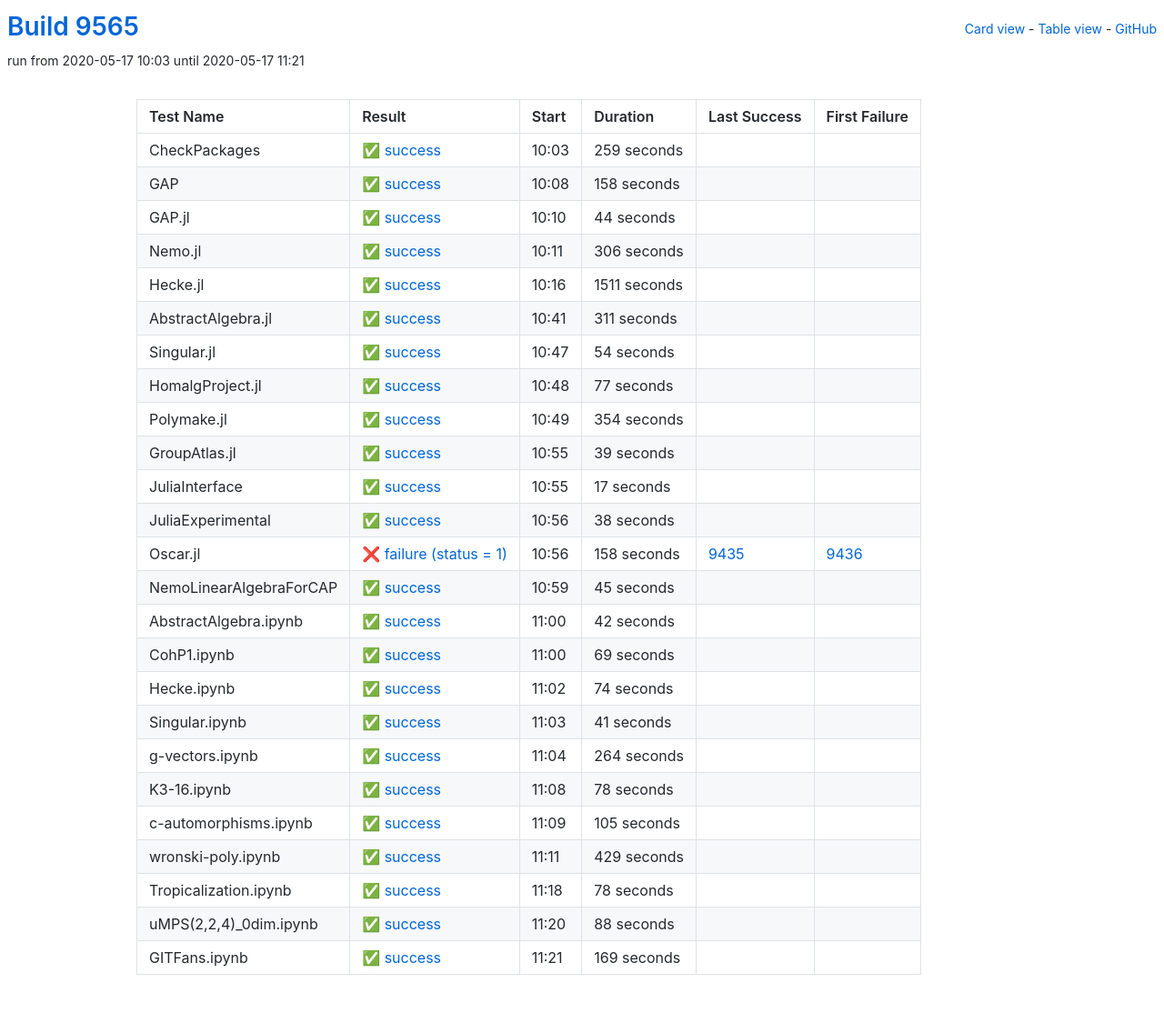
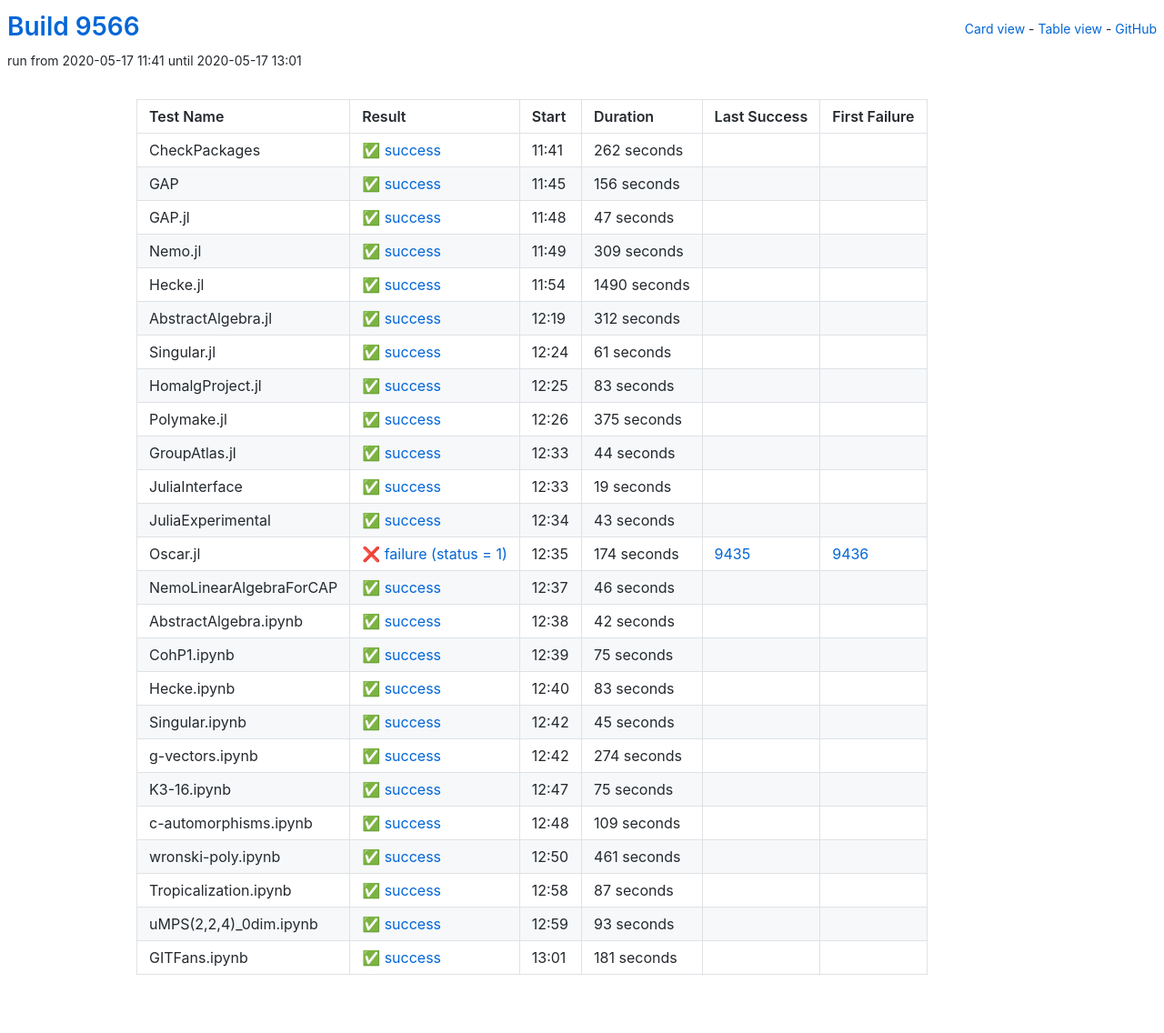
Before and after one commit to oscar-system/oscar-ci-status, a Jekyll site: the page built from table.html, in a window 1280 px wide. Shown: the whole page at 91% size. Built offline with Jekyll 4.4.1, drawn with Linux system fonts in a browser that asks for light colours.

Commit message:
Build 9566

```diff
--- a/_data/ci.yml
+++ b/_data/ci.yml
@@ -1,173 +1,173 @@
-build: 9565
-build_url: https://oscarci.mathematik.uni-kl.de/job/oscar/9565/
+build: 9566
+build_url: https://oscarci.mathematik.uni-kl.de/job/oscar/9566/
 job: oscar
 tests:
-- duration: 259
+- duration: 262
   exitcode: 0
   first_failure: false
   first_failure_url: null
   id: checkpackages
   last_success: false
   last_success_url: null
-  log: https://oscarci.mathematik.uni-kl.de/job/oscar/9565/artifact/logs/build-9565/CheckPackages.log
+  log: https://oscarci.mathematik.uni-kl.de/job/oscar/9566/artifact/logs/build-9566/CheckPackages.log
   name: CheckPackages
-  start: 2020-05-17 10:03
+  start: 2020-05-17 11:41
   status: success
   success: true
-- duration: 158
+- duration: 156
   exitcode: 0
   first_failure: false
   first_failure_url: null
   id: gap
   last_success: false
   last_success_url: null
-  log: https://oscarci.mathematik.uni-kl.de/job/oscar/9565/artifact/logs/build-9565/GAP.log
+  log: https://oscarci.mathematik.uni-kl.de/job/oscar/9566/artifact/logs/build-9566/GAP.log
   name: GAP
-  start: 2020-05-17 10:08
+  start: 2020-05-17 11:45
+  status: success
+  success: true
+- duration: 47
+  exitcode: 0
+  first_failure: false
+  first_failure_url: null
+  id: gap-jl
+  last_success: false
+  last_success_url: null
+  log: https://oscarci.mathematik.uni-kl.de/job/oscar/9566/artifact/logs/build-9566/GAP.jl.log
+  name: GAP.jl
+  start: 2020-05-17 11:48
+  status: success
+  success: true
+- duration: 309
+  exitcode: 0
+  first_failure: false
+  first_failure_url: null
+  id: nemo-jl
+  last_success: false
+  last_success_url: null
+  log: https://oscarci.mathematik.uni-kl.de/job/oscar/9566/artifact/logs/build-9566/Nemo.jl.log
+  name: Nemo.jl
+  start: 2020-05-17 11:49
+  status: success
+  success: true
+- duration: 1490
+  exitcode: 0
+  first_failure: false
+  first_failure_url: null
+  id: hecke-jl
+  last_success: false
+  last_success_url: null
+  log: https://oscarci.mathematik.uni-kl.de/job/oscar/9566/artifact/logs/build-9566/Hecke.jl.log
+  name: Hecke.jl
+  start: 2020-05-17 11:54
+  status: success
+  success: true
+- duration: 312
+  exitcode: 0
+  first_failure: false
+  first_failure_url: null
+  id: abstractalgebra-jl
+  last_success: false
+  last_success_url: null
+  log: https://oscarci.mathematik.uni-kl.de/job/oscar/9566/artifact/logs/build-9566/AbstractAlgebra.jl.log
+  name: AbstractAlgebra.jl
+  start: 2020-05-17 12:19
+  status: success
+  success: true
+- duration: 61
+  exitcode: 0
+  first_failure: false
+  first_failure_url: null
+  id: singular-jl
+  last_success: false
+  last_success_url: null
+  log: https://oscarci.mathematik.uni-kl.de/job/oscar/9566/artifact/logs/build-9566/Singular.jl.log
+  name: Singular.jl
+  start: 2020-05-17 12:24
+  status: success
+  success: true
+- duration: 83
+  exitcode: 0
+  first_failure: false
+  first_failure_url: null
+  id: homalgproject-jl
+  last_success: false
+  last_success_url: null
+  log: https://oscarci.mathematik.uni-kl.de/job/oscar/9566/artifact/logs/build-9566/HomalgProject.jl.log
+  name: HomalgProject.jl
+  start: 2020-05-17 12:25
+  status: success
+  success: true
+- duration: 375
+  exitcode: 0
+  first_failure: false
+  first_failure_url: null
+  id: polymake-jl
+  last_success: false
+  last_success_url: null
+  log: https://oscarci.mathematik.uni-kl.de/job/oscar/9566/artifact/logs/build-9566/Polymake.jl.log
+  name: Polymake.jl
+  start: 2020-05-17 12:26
   status: success
   success: true
 - duration: 44
   exitcode: 0
   first_failure: false
   first_failure_url: null
-  id: gap-jl
-  last_success: false
-  last_success_url: null
-  log: https://oscarci.mathematik.uni-kl.de/job/oscar/9565/artifact/logs/build-9565/GAP.jl.log
-  name: GAP.jl
-  start: 2020-05-17 10:10
-  status: success
-  success: true
-- duration: 306
-  exitcode: 0
-  first_failure: false
-  first_failure_url: null
-  id: nemo-jl
-  last_success: false
-  last_success_url: null
-  log: https://oscarci.mathematik.uni-kl.de/job/oscar/9565/artifact/logs/build-9565/Nemo.jl.log
-  name: Nemo.jl
-  start: 2020-05-17 10:11
-  status: success
-  success: true
-- duration: 1511
-  exitcode: 0
-  first_failure: false
-  first_failure_url: null
-  id: hecke-jl
-  last_success: false
-  last_success_url: null
-  log: https://oscarci.mathematik.uni-kl.de/job/oscar/9565/artifact/logs/build-9565/Hecke.jl.log
-  name: Hecke.jl
-  start: 2020-05-17 10:16
-  status: success
-  success: true
-- duration: 311
-  exitcode: 0
-  first_failure: false
-  first_failure_url: null
-  id: abstractalgebra-jl
-  last_success: false
-  last_success_url: null
-  log: https://oscarci.mathematik.uni-kl.de/job/oscar/9565/artifact/logs/build-9565/AbstractAlgebra.jl.log
-  name: AbstractAlgebra.jl
-  start: 2020-05-17 10:41
-  status: success
-  success: true
-- duration: 54
-  exitcode: 0
-  first_failure: false
-  first_failure_url: null
-  id: singular-jl
-  last_success: false
-  last_success_url: null
-  log: https://oscarci.mathematik.uni-kl.de/job/oscar/9565/artifact/logs/build-9565/Singular.jl.log
-  name: Singular.jl
-  start: 2020-05-17 10:47
-  status: success
-  success: true
-- duration: 77
-  exitcode: 0
-  first_failure: false
-  first_failure_url: null
-  id: homalgproject-jl
-  last_success: false
-  last_success_url: null
-  log: https://oscarci.mathematik.uni-kl.de/job/oscar/9565/artifact/logs/build-9565/HomalgProject.jl.log
-  name: HomalgProject.jl
-  start: 2020-05-17 10:48
-  status: success
-  success: true
-- duration: 354
-  exitcode: 0
-  first_failure: false
-  first_failure_url: null
-  id: polymake-jl
-  last_success: false
-  last_success_url: null
-  log: https://oscarci.mathematik.uni-kl.de/job/oscar/9565/artifact/logs/build-9565/Polymake.jl.log
-  name: Polymake.jl
-  start: 2020-05-17 10:49
-  status: success
-  success: true
-- duration: 39
-  exitcode: 0
-  first_failure: false
-  first_failure_url: null
   id: groupatlas-jl
   last_success: false
   last_success_url: null
-  log: https://oscarci.mathematik.uni-kl.de/job/oscar/9565/artifact/logs/build-9565/GroupAtlas.jl.log
+  log: https://oscarci.mathematik.uni-kl.de/job/oscar/9566/artifact/logs/build-9566/GroupAtlas.jl.log
   name: GroupAtlas.jl
-  start: 2020-05-17 10:55
+  start: 2020-05-17 12:33
   status: success
   success: true
-- duration: 17
+- duration: 19
   exitcode: 0
   first_failure: false
   first_failure_url: null
   id: juliainterface
   last_success: false
   last_success_url: null
-  log: https://oscarci.mathematik.uni-kl.de/job/oscar/9565/artifact/logs/build-9565/JuliaInterface.log
+  log: https://oscarci.mathematik.uni-kl.de/job/oscar/9566/artifact/logs/build-9566/JuliaInterface.log
   name: JuliaInterface
-  start: 2020-05-17 10:55
+  start: 2020-05-17 12:33
   status: success
   success: true
-- duration: 38
+- duration: 43
   exitcode: 0
   first_failure: false
   first_failure_url: null
   id: juliaexperimental
   last_success: false
   last_success_url: null
-  log: https://oscarci.mathematik.uni-kl.de/job/oscar/9565/artifact/logs/build-9565/JuliaExperimental.log
+  log: https://oscarci.mathematik.uni-kl.de/job/oscar/9566/artifact/logs/build-9566/JuliaExperimental.log
   name: JuliaExperimental
-  start: 2020-05-17 10:56
+  start: 2020-05-17 12:34
   status: success
   success: true
-- duration: 158
+- duration: 174
   exitcode: 1
   first_failure: 9436
   first_failure_url: https://oscarci.mathematik.uni-kl.de/job/oscar/9436/
   id: oscar-jl
   last_success: 9435
   last_success_url: https://oscarci.mathematik.uni-kl.de/job/oscar/9435/
-  log: https://oscarci.mathematik.uni-kl.de/job/oscar/9565/artifact/logs/build-9565/Oscar.jl.log
+  log: https://oscarci.mathematik.uni-kl.de/job/oscar/9566/artifact/logs/build-9566/Oscar.jl.log
   name: Oscar.jl
-  start: 2020-05-17 10:56
+  start: 2020-05-17 12:35
   status: failure
   success: false
-- duration: 45
+- duration: 46
   exitcode: 0
   first_failure: false
   first_failure_url: null
   id: nemolinearalgebraforcap
   last_success: false
   last_success_url: null
-  log: https://oscarci.mathematik.uni-kl.de/job/oscar/9565/artifact/logs/build-9565/NemoLinearAlgebraForCAP.log
+  log: https://oscarci.mathematik.uni-kl.de/job/oscar/9566/artifact/logs/build-9566/NemoLinearAlgebraForCAP.log
   name: NemoLinearAlgebraForCAP
-  start: 2020-05-17 10:59
+  start: 2020-05-17 12:37
   status: success
   success: true
 - duration: 42
@@ -177,128 +177,128 @@ tests:
   id: abstractalgebra-ipynb
   last_success: false
   last_success_url: null
-  log: https://oscarci.mathematik.uni-kl.de/job/oscar/9565/artifact/logs/build-9565/AbstractAlgebra.ipynb.log
+  log: https://oscarci.mathematik.uni-kl.de/job/oscar/9566/artifact/logs/build-9566/AbstractAlgebra.ipynb.log
   name: AbstractAlgebra.ipynb
-  start: 2020-05-17 11:00
+  start: 2020-05-17 12:38
   status: success
   success: true
-- duration: 69
+- duration: 75
   exitcode: 0
   first_failure: false
   first_failure_url: null
   id: cohp1-ipynb
   last_success: false
   last_success_url: null
-  log: https://oscarci.mathematik.uni-kl.de/job/oscar/9565/artifact/logs/build-9565/CohP1.ipynb.log
+  log: https://oscarci.mathematik.uni-kl.de/job/oscar/9566/artifact/logs/build-9566/CohP1.ipynb.log
   name: CohP1.ipynb
-  start: 2020-05-17 11:00
+  start: 2020-05-17 12:39
   status: success
   success: true
-- duration: 74
+- duration: 83
   exitcode: 0
   first_failure: false
   first_failure_url: null
   id: hecke-ipynb
   last_success: false
   last_success_url: null
-  log: https://oscarci.mathematik.uni-kl.de/job/oscar/9565/artifact/logs/build-9565/Hecke.ipynb.log
+  log: https://oscarci.mathematik.uni-kl.de/job/oscar/9566/artifact/logs/build-9566/Hecke.ipynb.log
   name: Hecke.ipynb
-  start: 2020-05-17 11:02
+  start: 2020-05-17 12:40
   status: success
   success: true
-- duration: 41
+- duration: 45
   exitcode: 0
   first_failure: false
   first_failure_url: null
   id: singular-ipynb
   last_success: false
   last_success_url: null
-  log: https://oscarci.mathematik.uni-kl.de/job/oscar/9565/artifact/logs/build-9565/Singular.ipynb.log
+  log: https://oscarci.mathematik.uni-kl.de/job/oscar/9566/artifact/logs/build-9566/Singular.ipynb.log
   name: Singular.ipynb
-  start: 2020-05-17 11:03
+  start: 2020-05-17 12:42
   status: success
   success: true
-- duration: 264
+- duration: 274
   exitcode: 0
   first_failure: false
   first_failure_url: null
   id: g-vectors-ipynb
   last_success: false
   last_success_url: null
-  log: https://oscarci.mathematik.uni-kl.de/job/oscar/9565/artifact/logs/build-9565/g-vectors.ipynb.log
+  log: https://oscarci.mathematik.uni-kl.de/job/oscar/9566/artifact/logs/build-9566/g-vectors.ipynb.log
   name: g-vectors.ipynb
-  start: 2020-05-17 11:04
+  start: 2020-05-17 12:42
   status: success
   success: true
-- duration: 78
+- duration: 75
   exitcode: 0
   first_failure: false
   first_failure_url: null
   id: k3-16-ipynb
   last_success: false
   last_success_url: null
-  log: https://oscarci.mathematik.uni-kl.de/job/oscar/9565/artifact/logs/build-9565/K3-16.ipynb.log
+  log: https://oscarci.mathematik.uni-kl.de/job/oscar/9566/artifact/logs/build-9566/K3-16.ipynb.log
   name: K3-16.ipynb
-  start: 2020-05-17 11:08
+  start: 2020-05-17 12:47
   status: success
   success: true
-- duration: 105
+- duration: 109
   exitcode: 0
   first_failure: false
   first_failure_url: null
   id: c-automorphisms-ipynb
   last_success: false
   last_success_url: null
-  log: https://oscarci.mathematik.uni-kl.de/job/oscar/9565/artifact/logs/build-9565/c-automorphisms.ipynb.log
+  log: https://oscarci.mathematik.uni-kl.de/job/oscar/9566/artifact/logs/build-9566/c-automorphisms.ipynb.log
   name: c-automorphisms.ipynb
-  start: 2020-05-17 11:09
+  start: 2020-05-17 12:48
   status: success
   success: true
-- duration: 429
+- duration: 461
   exitcode: 0
   first_failure: false
   first_failure_url: null
   id: wronski-poly-ipynb
   last_success: false
   last_success_url: null
-  log: https://oscarci.mathematik.uni-kl.de/job/oscar/9565/artifact/logs/build-9565/wronski-poly.ipynb.log
+  log: https://oscarci.mathematik.uni-kl.de/job/oscar/9566/artifact/logs/build-9566/wronski-poly.ipynb.log
   name: wronski-poly.ipynb
-  start: 2020-05-17 11:11
+  start: 2020-05-17 12:50
   status: success
   success: true
-- duration: 78
+- duration: 87
   exitcode: 0
   first_failure: false
   first_failure_url: null
   id: tropicalization-ipynb
   last_success: false
   last_success_url: null
-  log: https://oscarci.mathematik.uni-kl.de/job/oscar/9565/artifact/logs/build-9565/Tropicalization.ipynb.log
+  log: https://oscarci.mathematik.uni-kl.de/job/oscar/9566/artifact/logs/build-9566/Tropicalization.ipynb.log
   name: Tropicalization.ipynb
-  start: 2020-05-17 11:18
+  start: 2020-05-17 12:58
   status: success
   success: true
-- duration: 88
+- duration: 93
   exitcode: 0
   first_failure: false
   first_failure_url: null
   id: umps-2-2-4-0dim-ipynb
   last_success: false
   last_success_url: null
-  log: https://oscarci.mathematik.uni-kl.de/job/oscar/9565/artifact/logs/build-9565/uMPS-2-2-4-_0dim.ipynb.log
+  log: https://oscarci.mathematik.uni-kl.de/job/oscar/9566/artifact/logs/build-9566/uMPS-2-2-4-_0dim.ipynb.log
   name: uMPS(2,2,4)_0dim.ipynb
-  start: 2020-05-17 11:20
+  start: 2020-05-17 12:59
   status: success
   success: true
-- duration: 169
+- duration: 181
   exitcode: 0
   first_failure: false
   first_failure_url: null
   id: gitfans-ipynb
   last_success: false
   last_success_url: null
-  log: https://oscarci.mathematik.uni-kl.de/job/oscar/9565/artifact/logs/build-9565/GITFans.ipynb.log
+  log: https://oscarci.mathematik.uni-kl.de/job/oscar/9566/artifact/logs/build-9566/GITFans.ipynb.log
   name: GITFans.ipynb
-  start: 2020-05-17 11:21
+  start: 2020-05-17 13:01
   status: success
   success: true
```
Also changed, not shown: README.md.
